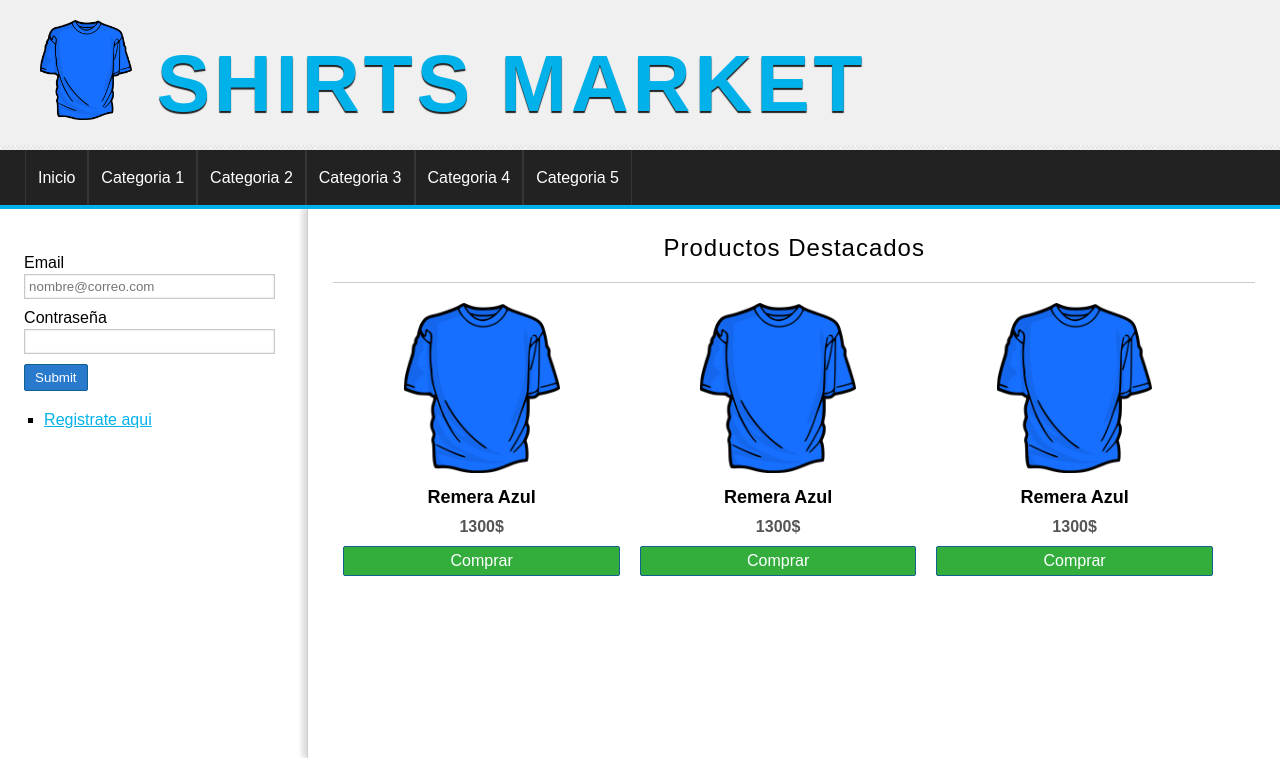
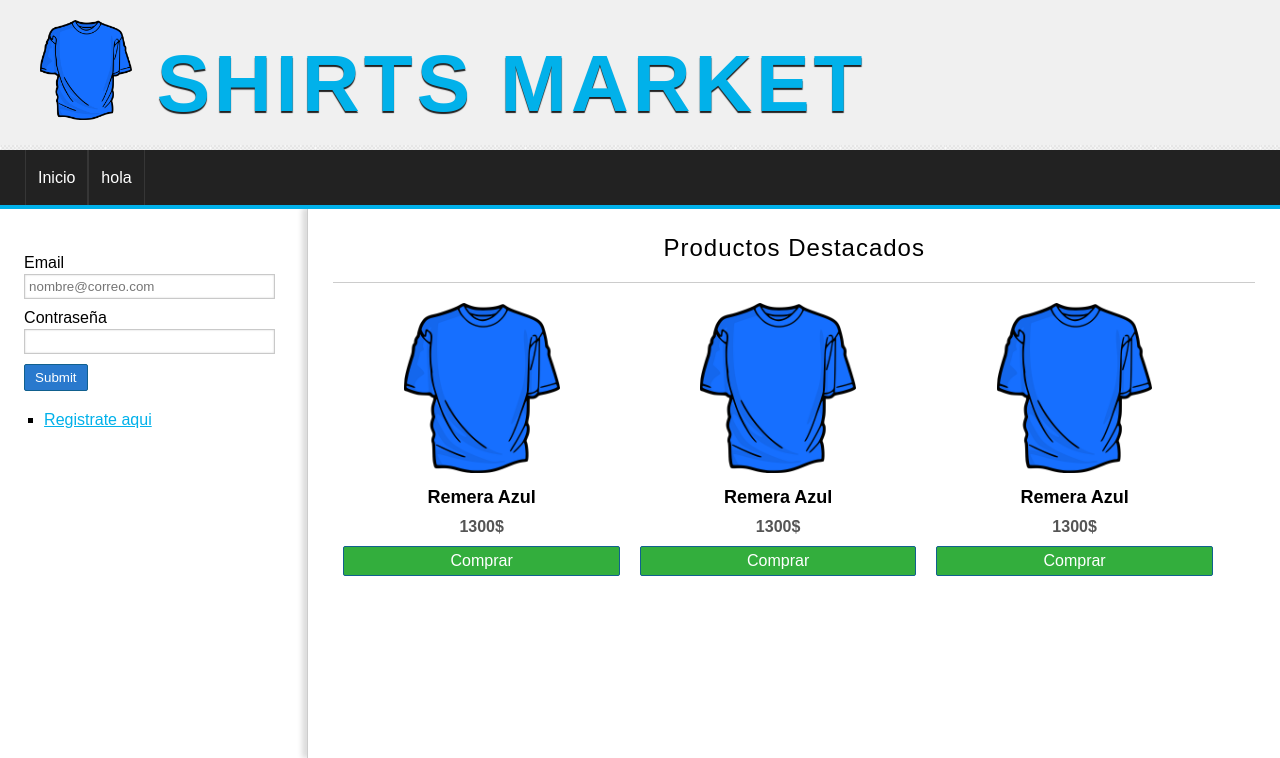
Before and after one commit to SantiClemenzi/marketplace_php, a PHP site: page /projects/ in a window 1280 px wide. Shown: the top 758 px of the page. Run offline with PHP 8.4, Linux system fonts and the light colour scheme.

Commit message:
funcion showCategorias de utils lista

```diff
--- a/helpers/utils.php
+++ b/helpers/utils.php
@@ -17,4 +17,16 @@ class utils
             return true;
         }
     }
+    public static function showCategorias(){
+        require_once 'models\categoria.php';
+
+        $categoria = new categoria();
+        $categorias = $categoria->getAllCategorias();
+         var_dump(gettype($categorias));
+         while ($cat = $categorias->fetch_object()){
+             echo $cat->nombre;
+             echo '</br>';
+         }
+        return $categorias;
+    }
 }
--- a/views/layout/header.php
+++ b/views/layout/header.php
@@ -1,5 +1,6 @@
 <!DOCTYPE html>
 <html lang="es">
+
 <head>
     <meta charset="UTF-8">
     <meta http-equiv="X-UA-Compatible" content="IE=edge">
@@ -22,26 +23,26 @@
     </header>
 
     <!-- menu -->
+    <?php
+    // $categorias = utils::showCategorias();
+    ?>
     <nav id="menu">
         <ul>
             <li>
                 <a href="#">Inicio</a>
             </li>
-            <li>
-                <a href="#">Categoria 1</a>
-            </li>
-            <li>
-                <a href="#">Categoria 2</a>
-            </li>
-            <li>
-                <a href="#">Categoria 3</a>
-            </li>
-            <li>
-                <a href="#">Categoria 4</a>
-            </li>
-            <li>
-                <a href="#">Categoria 5</a>
-            </li>
+            <?php
+            // while ($cat = $categorias->fetch_object()) :
+            ?>
+                <?php
+                // var_dump($cat)
+                ?>
+                <li>
+                    <a href="#">hola</a>
+                </li>
+            <?php
+            // endwhile;
+            ?>
         </ul>
     </nav>
     <section id="content">
```
